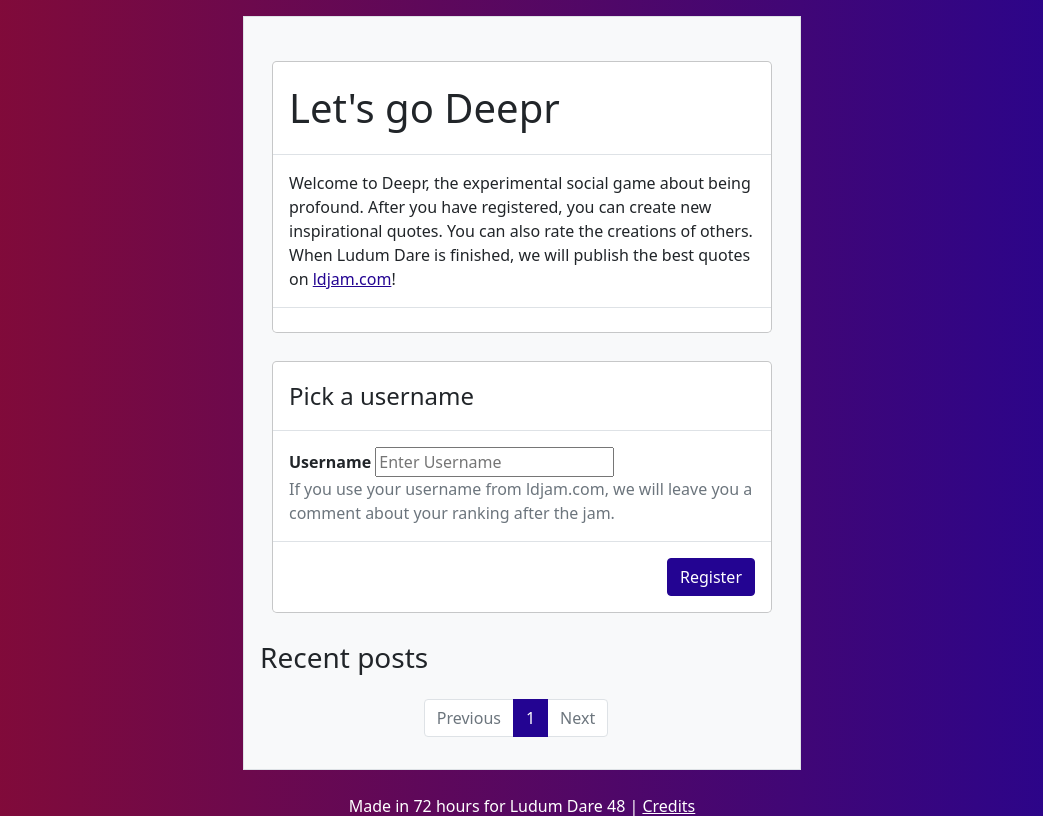
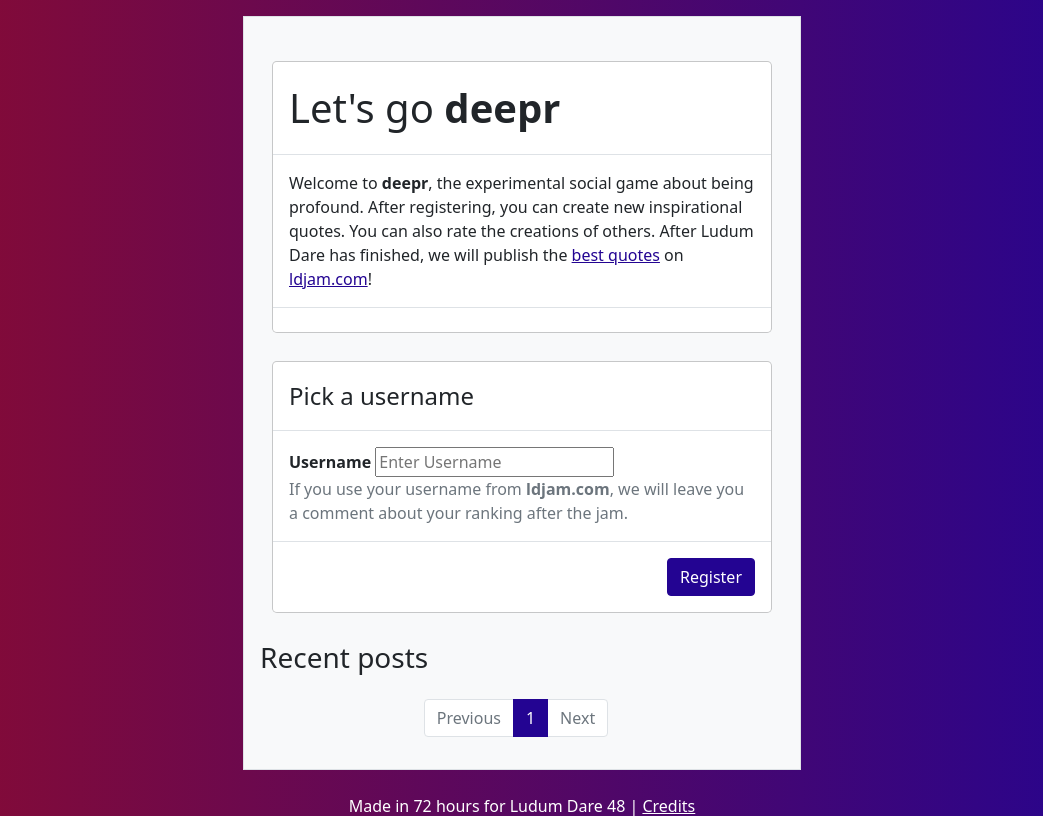
Before and after one commit to phigames/ld48, a Django app: page / in a window 1280 px wide. Shown: the part 56-872 px from the top of the page, without its empty margins (118-1161 px from the left). Run offline with Django 3.2, Linux system fonts and the light colour scheme; data that the repository does not hold is empty; parts of the project's set-up code (start-up, migrations or seed data) failed here and were passed over; some libraries are stand-ins or nearby versions.

Commit message:
formatting

```diff
--- a/ld48/templates/ld48/home.html
+++ b/ld48/templates/ld48/home.html
@@ -7,10 +7,10 @@
 <div id="hello-container" class="modal-dialog" style="display: none">
     <form class="modal-content">
         <div class="modal-header">
-            <h1 class="modal-title">Let's go Deepr</h4>
+            <h1 class="modal-title">Let's go <b>deepr</b></h1>
         </div>
         <div class="modal-body">
-            <div>Welcome to Deepr, the experimental social game about being profound. After you have registered, you can create new inspirational quotes. You can also rate the creations of others. When Ludum Dare is finished, we will publish the best quotes on <a href="https://ldjam.com/">ldjam.com</a>!</div>
+            <div>Welcome to <b>deepr</b>, the experimental social game about being profound. After registering, you can create new inspirational quotes. You can also rate the creations of others. After Ludum Dare has finished, we will publish the <a href="/leaderboard/">best quotes</a> on <a href="https://ldjam.com/">ldjam.com</a>!</div>
         </div>
         <div class="modal-footer">
         </div>
@@ -27,7 +27,7 @@
                 <input type="text" placeholder="Enter Username" name="uname" id= "uname" required>
                 <div id="register-error" class="text-danger"></div>
             </div>
-            <div class="text-secondary">If you use your username from ldjam.com, we will leave you a comment about your ranking after the jam.</div>
+            <div class="text-secondary">If you use your username from <b>ldjam.com</b>, we will leave you a comment about your ranking after the jam.</div>
         </div>
         <div class="modal-footer">
             <button type="submit" class="btn btn-primary" value="Register" onclick="register()">Register</button>
```
